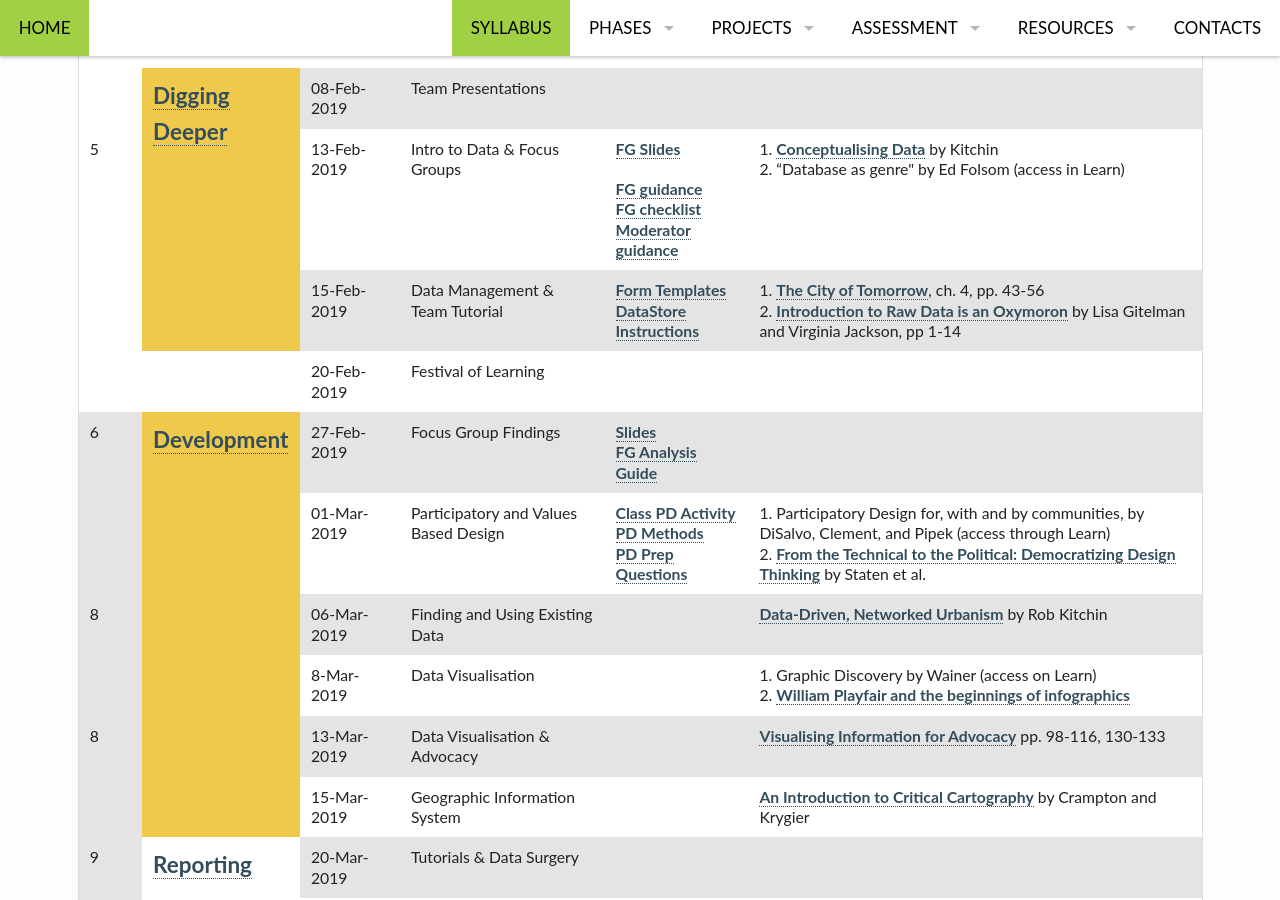
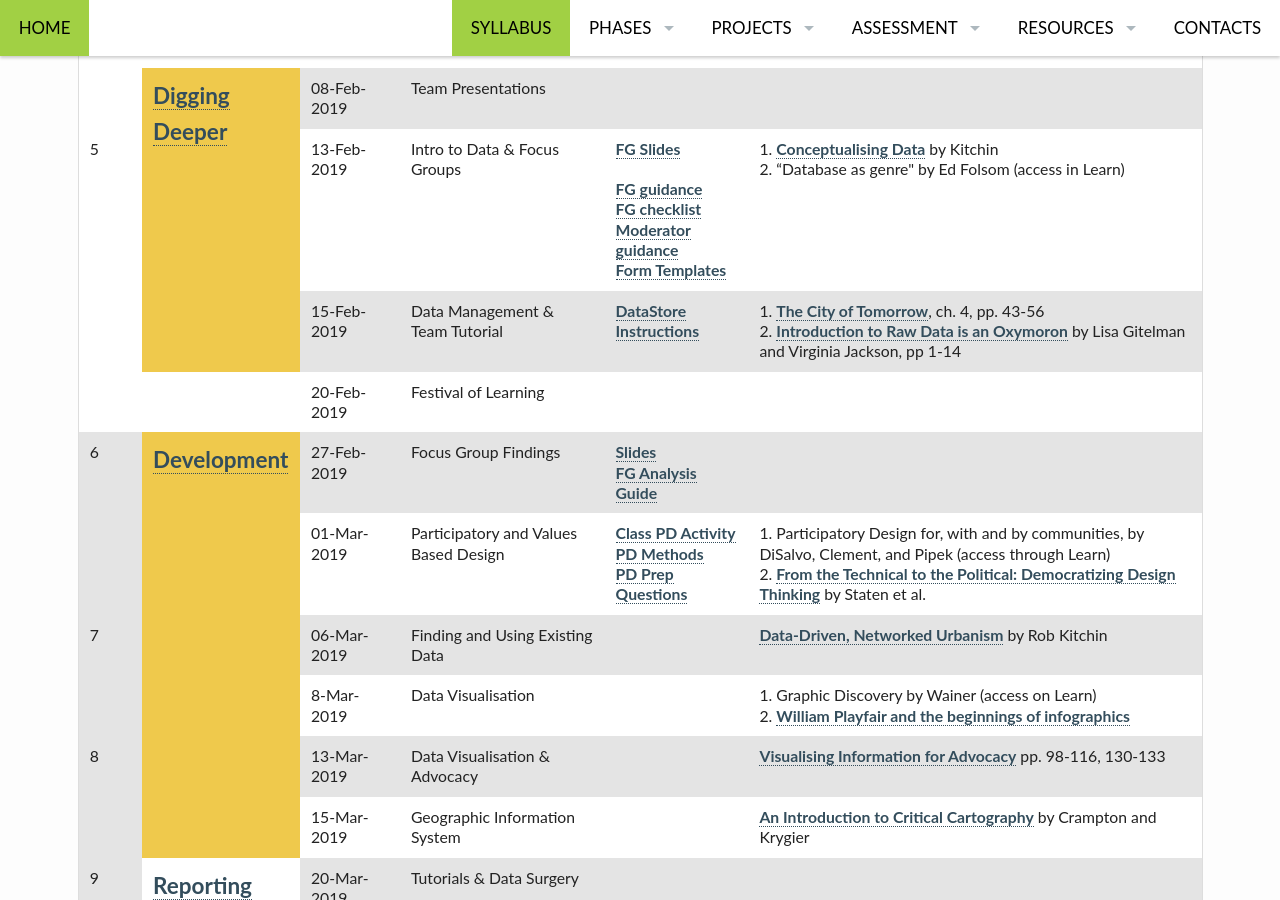
Before and after one commit to edinburghlivinglab/ddc, a Jekyll site: the page built from pages/syllabus.md, in a window 1280 px wide and 900 px high, scrolled down 1306 px. Built offline with Jekyll 4.4.1, drawn with Linux system fonts in a browser that asks for light colours.

Commit message:
Update syllabus.md

```diff
--- a/pages/syllabus.md
+++ b/pages/syllabus.md
@@ -157,7 +157,7 @@ permalink: "/syllabus/"
             <tr>
                 <td>15-Feb-2019</td>
                 <td>Data Management &amp; Team Tutorial</td>
-                <td><a href="{{ site.baseurl }}/form_templates#focus_group_templates">Form Templates</a><br />
+                <td>
                     <a href="{{ site.baseurl }}/data_store">DataStore Instructions</a></td>
                 <td>1. <a href="https://www.scribd.com/document/384155848/The-City-of-Tomorrow-Sensors-Networks-Hackers-And-the-Future-of-Urban-Life">The City of Tomorrow</a>, ch. 4, pp. 43-56<br />
                     2. <a href="https://raley.english.ucsb.edu/wp-content/Engl800/RawData-excerpts.pdf">Introduction to Raw Data is an Oxymoron</a> by Lisa Gitelman and Virginia Jackson, pp 1-14</td>
@@ -191,7 +191,7 @@ permalink: "/syllabus/"
                 <td>1. Participatory Design for, with and by communities, by DiSalvo, Clement, and Pipek (access through Learn)<br/>2. <a href="https://www.researchgate.net/publication/306107677_From_the_Technical_to_the_Political_Democratizing_Design_Thinking">From the Technical to the Political: Democratizing Design Thinking</a> by Staten et al.</td>
             </tr>
             <tr>
-                <td rowspan="2">8</td>
+                <td rowspan="2">7</td>
                 <td>06-Mar-2019</td>
                 <td>Finding and Using Existing Data</td>
                 <td>&nbsp;</td>
```
Also changed, not shown: other parts of pages/syllabus.md (+1 -1 lines).
